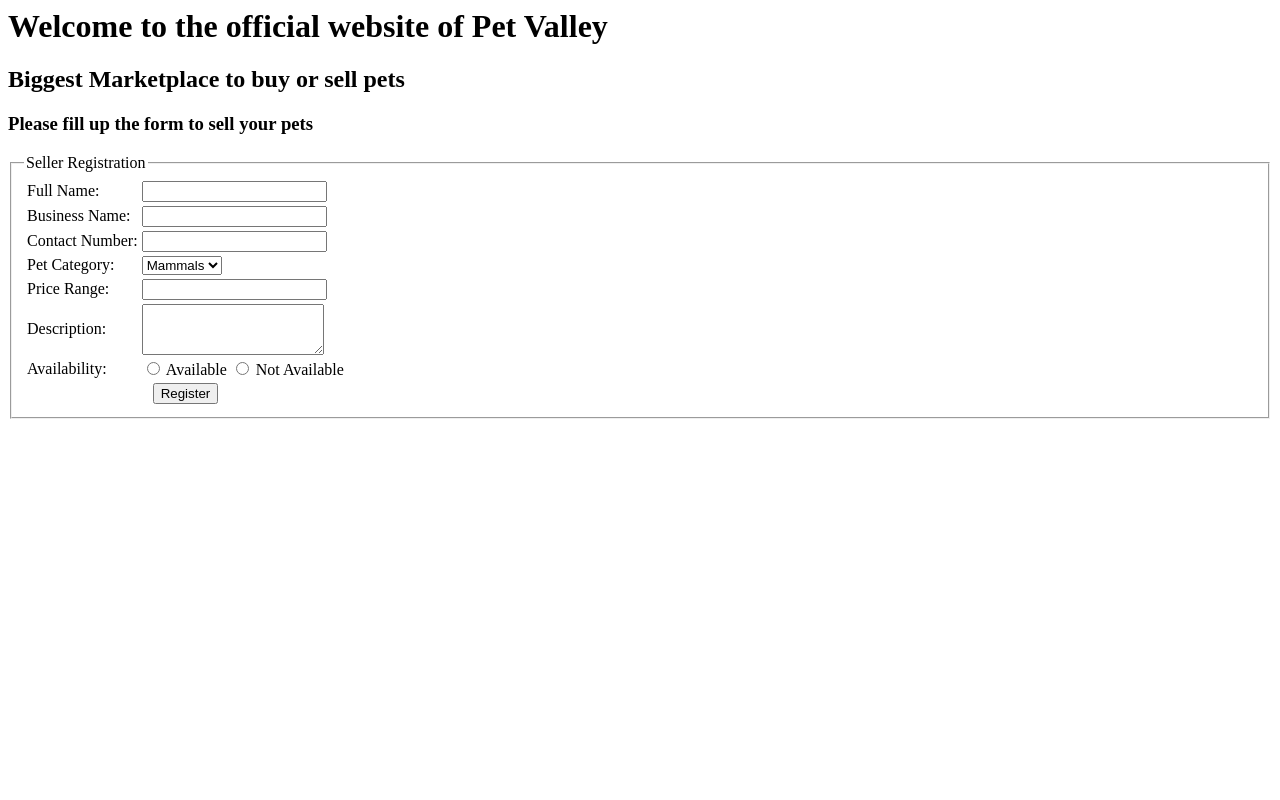
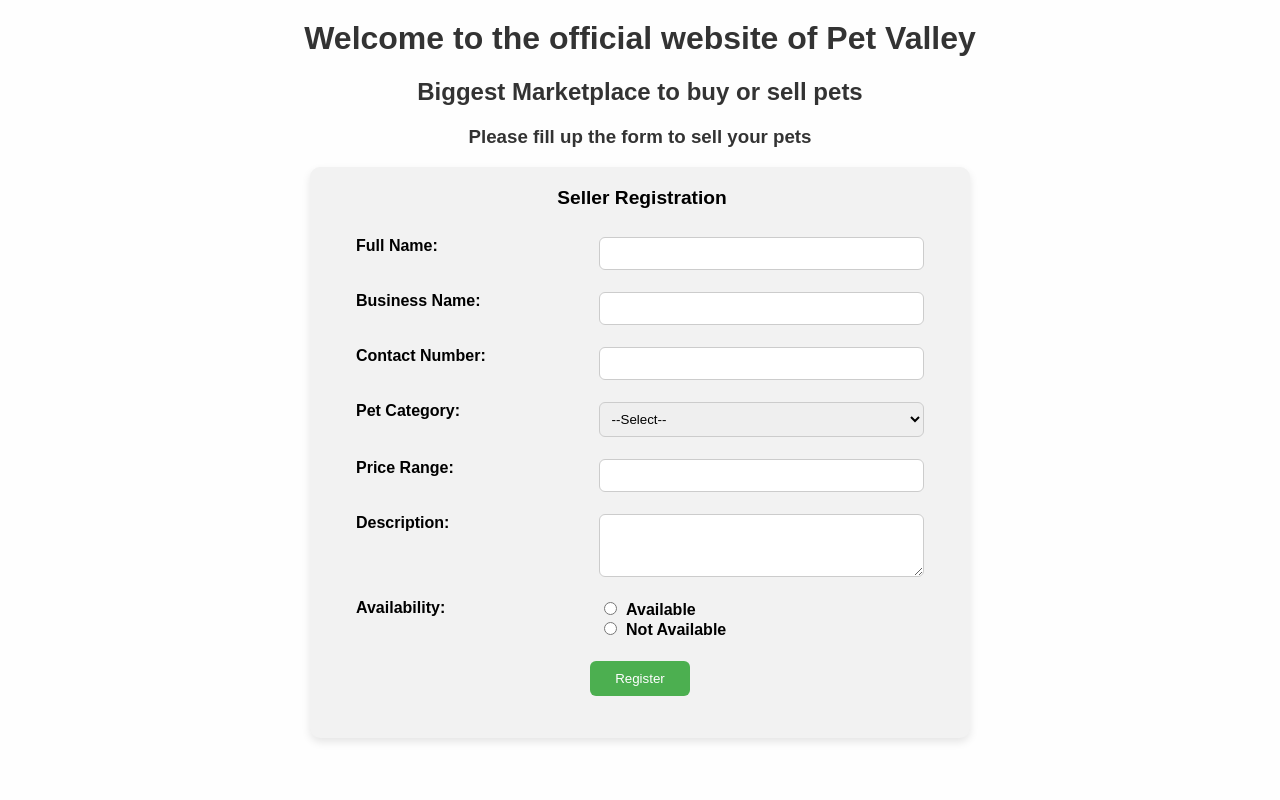
Before and after one commit to Udoy2/WEBTECH, a PHP site: page /seller.php in a window 1280 px wide. Run offline with PHP 8.4, Linux system fonts and the light colour scheme.

Commit message:
Enhance seller registration form with validation and improved styling

```diff
--- a/view/seller.php
+++ b/view/seller.php
@@ -1,32 +1,108 @@
 <html>
 <head>
     <title>Pet Valley</title>
+    <style>
+        body {
+            font-family: Arial, sans-serif;
+            background-color: #fefefe;
+            margin: 0;
+            padding: 20px;
+        }
+
+        h1, h2, h3 {
+            text-align: center;
+            color: #333;
+        }
+
+        form {
+            width: 50%;
+            margin: 0 auto;
+            background-color: #f2f2f2;
+            padding: 20px;
+            border-radius: 10px;
+            box-shadow: 0 4px 8px rgba(0,0,0,0.1);
+        }
+
+        legend {
+            text-align: center;
+            font-size: 1.2em;
+            margin-bottom: 10px;
+            width: 100%;
+        }
+
+        fieldset {
+            border: none;
+        }
+
+        table {
+            width: 100%;
+        }
+
+        td {
+            padding: 10px;
+            vertical-align: top;
+        }
+
+        label {
+            font-weight: bold;
+        }
+
+        input[type="text"],
+        input[type="tel"],
+        select,
+        textarea {
+            width: 100%;
+            padding: 8px;
+            border: 1px solid #ccc;
+            border-radius: 6px;
+        }
+
+        input[type="radio"],
+        input[type="checkbox"] {
+            margin-right: 5px;
+        }
+
+        button {
+            background-color: #4CAF50;
+            color: white;
+            padding: 10px 25px;
+            border: none;
+            border-radius: 6px;
+            cursor: pointer;
+        }
+
+        button:hover {
+            background-color: #45a049;
+        }
+    </style>
+
 </head>
 <body>
     <h1>Welcome to the official website of Pet Valley</h1>
     <h2>Biggest Marketplace to buy or sell pets</h2>
     <h3>Please fill up the form to sell your pets</h3>
 
-    <form action="register.php" method="POST">
+    <form action="register.php" method="POST" onsubmit="return validateForm()">
         <fieldset>
-            <legend>Seller Registration</legend>
+            <legend><strong>Seller Registration</strong></legend>
             <table>
                 <tr>
                     <td><label for="seller_name">Full Name:</label></td>
-                    <td><input type="text" id="seller_name" name="seller_name" required></td>
+                    <td><input type="text" id="seller_name" name="seller_name"></td>
                 </tr>
                 <tr>
                     <td><label for="business_name">Business Name:</label></td>
-                    <td><input type="text" id="business_name" name="business_name" required></td>
+                    <td><input type="text" id="business_name" name="business_name"></td>
                 </tr>
                 <tr>
                     <td><label for="contact_number">Contact Number:</label></td>
-                    <td><input type="tel" id="contact_number" name="contact_number" required></td>
+                    <td><input type="text" id="contact_number" name="contact_number"></td>
                 </tr>
                 <tr>
                     <td><label for="pet_category">Pet Category:</label></td>
                     <td>
                         <select id="pet_category" name="pet_category">
+                            <option value="">--Select--</option>
                             <option value="mammals">Mammals</option>
                             <option value="birds">Birds</option>
                             <option value="reptiles">Reptiles</option>
@@ -36,17 +112,17 @@
                 </tr>
                 <tr>
                     <td><label for="price_range">Price Range:</label></td>
-                    <td><input type="number" id="price_range" name="price_range" min="1" required></td>
+                    <td><input type="text" id="price_range" name="price_range"></td>
                 </tr>
                 <tr>
                     <td><label for="description">Description:</label></td>
-                    <td><textarea id="description" name="description" rows="3" required></textarea></td>
+                    <td><textarea id="description" name="description" rows="3"></textarea></td>
                 </tr>
                 <tr>
-                    <td><label for="availability">Availability:</label></td>
+                    <td><label>Availability:</label></td>
                     <td>
-                        <input type="radio" id="available" name="availability" value="available" required>
-                        <label for="available">Available</label>
+                        <input type="radio" id="available" name="availability" value="available">
+                        <label for="available">Available</label><br>
                         <input type="radio" id="not_available" name="availability" value="not_available">
                         <label for="not_available">Not Available</label>
                     </td>
@@ -59,5 +135,39 @@
             </table>
         </fieldset>
     </form>
+
+    <script>
+        function validateForm() {
+            var name = document.getElementById('seller_name').value.trim();
+            var business = document.getElementById('business_name').value.trim();
+            var contact = document.getElementById('contact_number').value.trim();
+            var category = document.getElementById('pet_category').value;
+            var price = document.getElementById('price_range').value.trim();
+            var description = document.getElementById('description').value.trim();
+            var availability = document.querySelector('input[name="availability"]:checked');
+
+            if (name === "" || business === "" || contact === "" || category === "" || price === "" || description === "" || !availability) {
+                alert("Please fill in all the fields.");
+                return false;
+            }
+
+            if (name.length < 3) {
+                alert("Full Name must be at least 3 characters long.");
+                return false;
+            }
+
+            if (!/^\d{11}$/.test(contact)) {
+                alert("Contact Number must be exactly 11 digits.");
+                return false;
+            }
+
+            if (isNaN(price) || Number(price) < 1) {
+                alert("Price must be a number greater than 0.");
+                return false;
+            }
+
+            return true;
+        }
+    </script>
 </body>
 </html>
```
